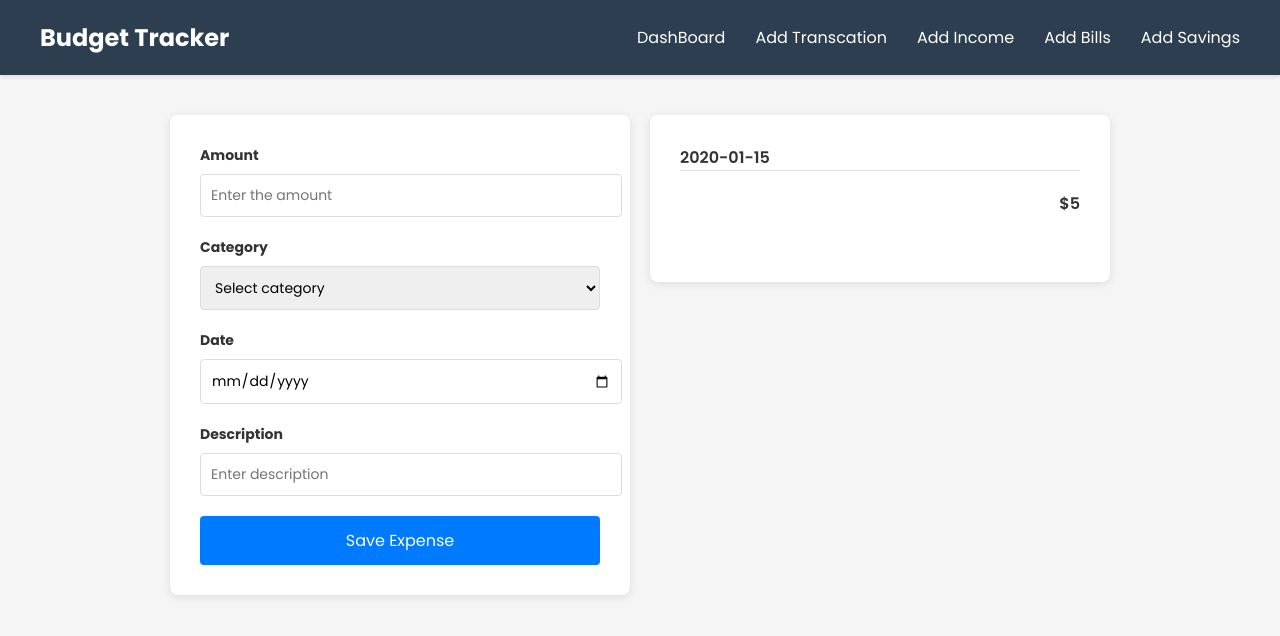
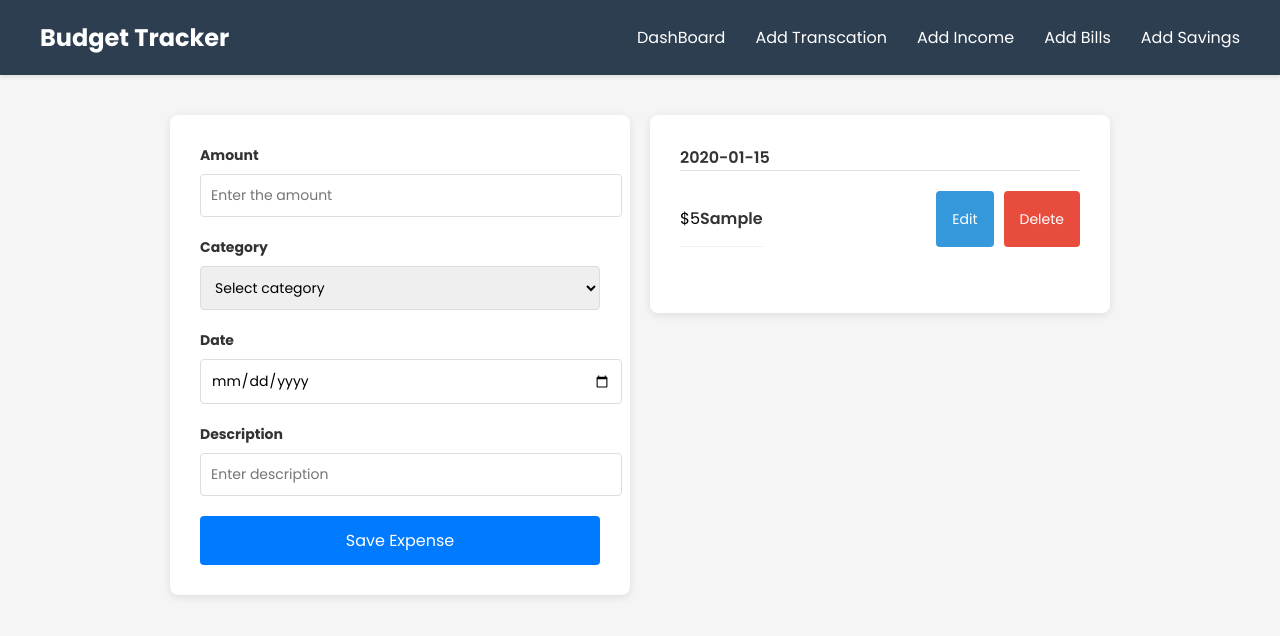
Before and after one commit to vidhusan12/budget-tracker, a React (Vite) app: page /add-expense in a window 1280 px wide. Both pictures are taken after typing "5", "2020-01-15", "Sample" into the empty fields and a click on the button "Save Expense". Shown: the top 636 px of the page. Built offline with nearby package versions, Linux system fonts and the light colour scheme.

Commit message:
feat: add edit and delete functionality to AddExpense component

```diff
--- a/src/Components/AddExpense/AddExpense.css
+++ b/src/Components/AddExpense/AddExpense.css
@@ -85,3 +85,38 @@
   font-weight: 600;
   color: #333;
 }
+
+.expense-info {
+  display: flex;
+  justify-content: space-between;
+  align-items: center;
+  padding: 15px 0;
+  border-bottom: 1px solid #f0f0f0;
+}
+
+.expense-actions {
+  display: flex;
+  gap: 10px;
+}
+
+.expense-actions button {
+  padding: 8px 16px;
+  border-radius: 4px;
+  border: none;
+  cursor: pointer;
+  font-size: 14px;
+}
+
+.expense-actions button:first-child {
+  background-color: #3498db;
+  color: white;
+}
+
+.expense-actions button:last-child {
+  background-color: #e74c3c;
+  color: white;
+}
+
+.expense-actions button:hover {
+  opacity: 0.8;
+}
--- a/src/Components/AddExpense/AddExpense.jsx
+++ b/src/Components/AddExpense/AddExpense.jsx
@@ -1,11 +1,14 @@
 import React, { useEffect, useState } from 'react'
 import "./AddExpense.css"
 
-const AddExpense = ({expenses, setExpenses}) => {
+const AddExpense = ({ expenses, setExpenses }) => {
   const [amount, setAmount] = useState('');
   const [category, setCategory] = useState('');
   const [date, setDate] = useState('');
   const [description, setDescription] = useState('');
+  const [editingId, setEditingId] = useState(null);
+
+
 
 
   const today = new Date();
@@ -16,20 +19,44 @@ const AddExpense = ({expenses, setExpenses}) => {
   const yesterdayFormatted = yesterday.toISOString().split('T')[0];
 
   const handleSave = () => {
+    if (editingId !== null) {
+      const updatedExpenses = expenses.map((expense) => {
+        if (expense.id === editingId) {
+          return { ...expense, amount: Number(amount), category: category, date: date, description: description }
+        } else {
+          return expense
+        }
+
+      });
+      setExpenses(updatedExpenses);
+    } else {
       const newExpense = {
+        id: Date.now(),
         amount,
         category,
         date,
         description
       };
-
       setExpenses(prevExpenses => [...prevExpenses, newExpense]);
-
+    }
     // Clear form after saving
     setAmount('');
     setCategory('');
     setDate('');
     setDescription('');
+    setEditingId(null);
+  }
+
+  function handleEdit(expense) {
+    setAmount(expense.amount);
+    setCategory(expense.category);
+    setDate(expense.date);
+    setDescription(expense.description);
+    setEditingId(expense.id);
+  }
+
+  function handleDelete(id) {
+    setExpenses(expenses.filter((expense) => expense.id !== id));
   }
 
   const getExpensesByDate = () => {
@@ -101,7 +128,7 @@ const AddExpense = ({expenses, setExpenses}) => {
           />
         </div>
 
-        <button onClick={handleSave}>Save Expense</button>
+        <button onClick={handleSave}>{editingId ? "Update Expense" : "Save Expense"}</button>
       </div>
 
       <div className="right-box">
@@ -122,9 +149,16 @@ const AddExpense = ({expenses, setExpenses}) => {
               <div key={dateKey}>
                 <p>{header}</p>
                 {expensesForDate.map((expense, index) => (
-                  <div key={index}>
+                  <div key={expense.id}>
+                    <div className="expense-info">
                       <span>{expense.category}</span>
                       <span>${expense.amount}</span>
+                      <span>{expense.description}</span>
+                    </div>
+                    <div className="expense-actions">
+                      <button onClick={() => handleEdit(expense)}>Edit</button>
+                      <button onClick={() => handleDelete(expense.id)}>Delete</button>
+                    </div>
                   </div>
                 ))}
               </div>
```
Lines whose indentation alone changed are shown as unchanged.
